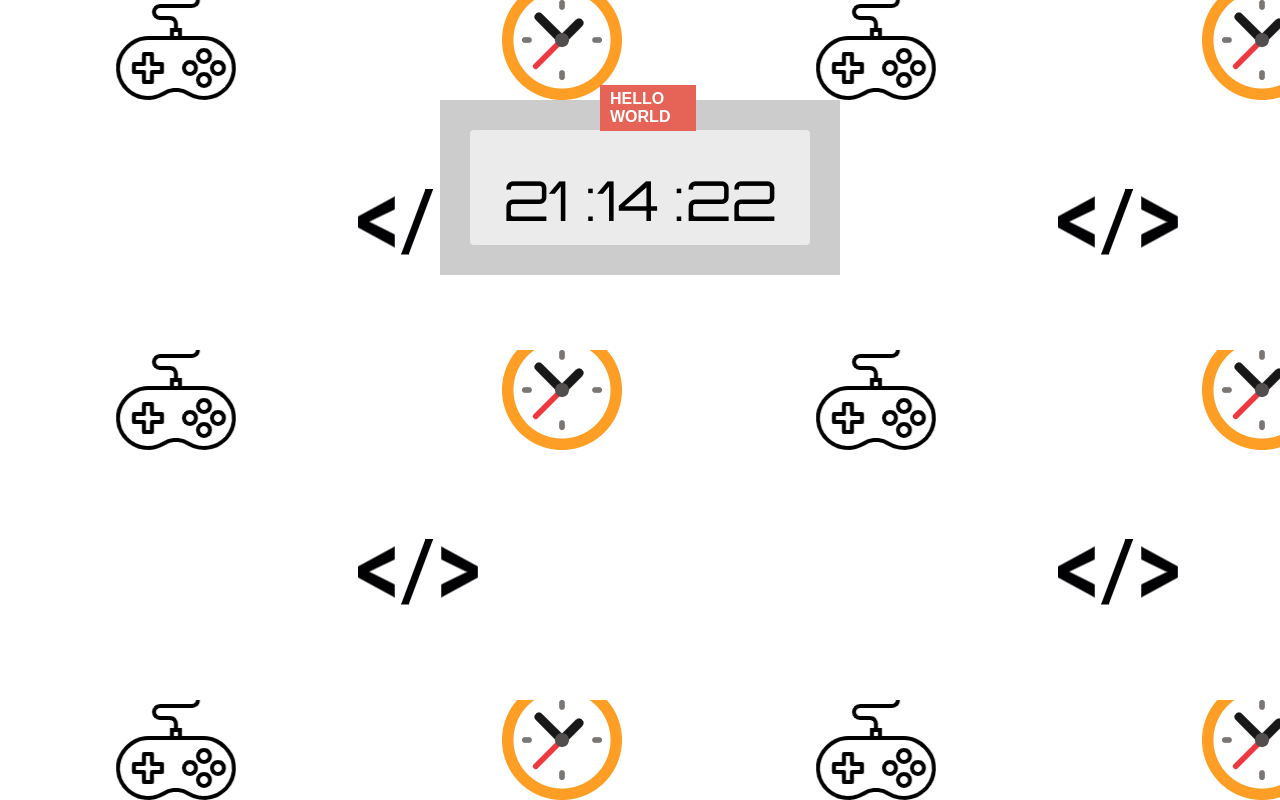
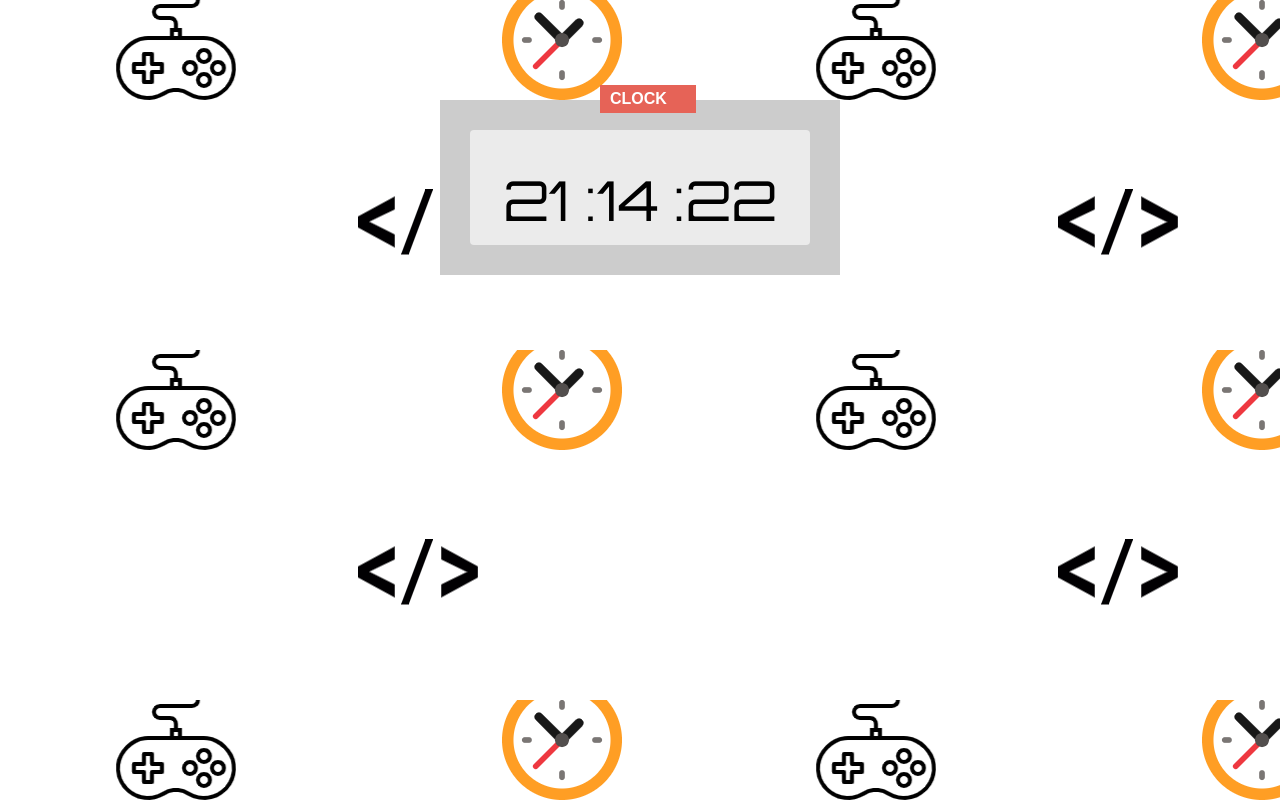
Before and after one commit to Kennethjulian/digital-clock, a plain HTML site: page index.html in a window 1280 px wide. Drawn offline with Linux system fonts and the light colour scheme.

Commit message:
updateclock

```diff
--- a/index.html
+++ b/index.html
@@ -10,7 +10,7 @@
 <body>
     <div class="main">
         <div class="badge">
-            HELLO WORLD
+            CLOCK
         </div>
         <div class="clock">
             <span id="hour"></span>
```
